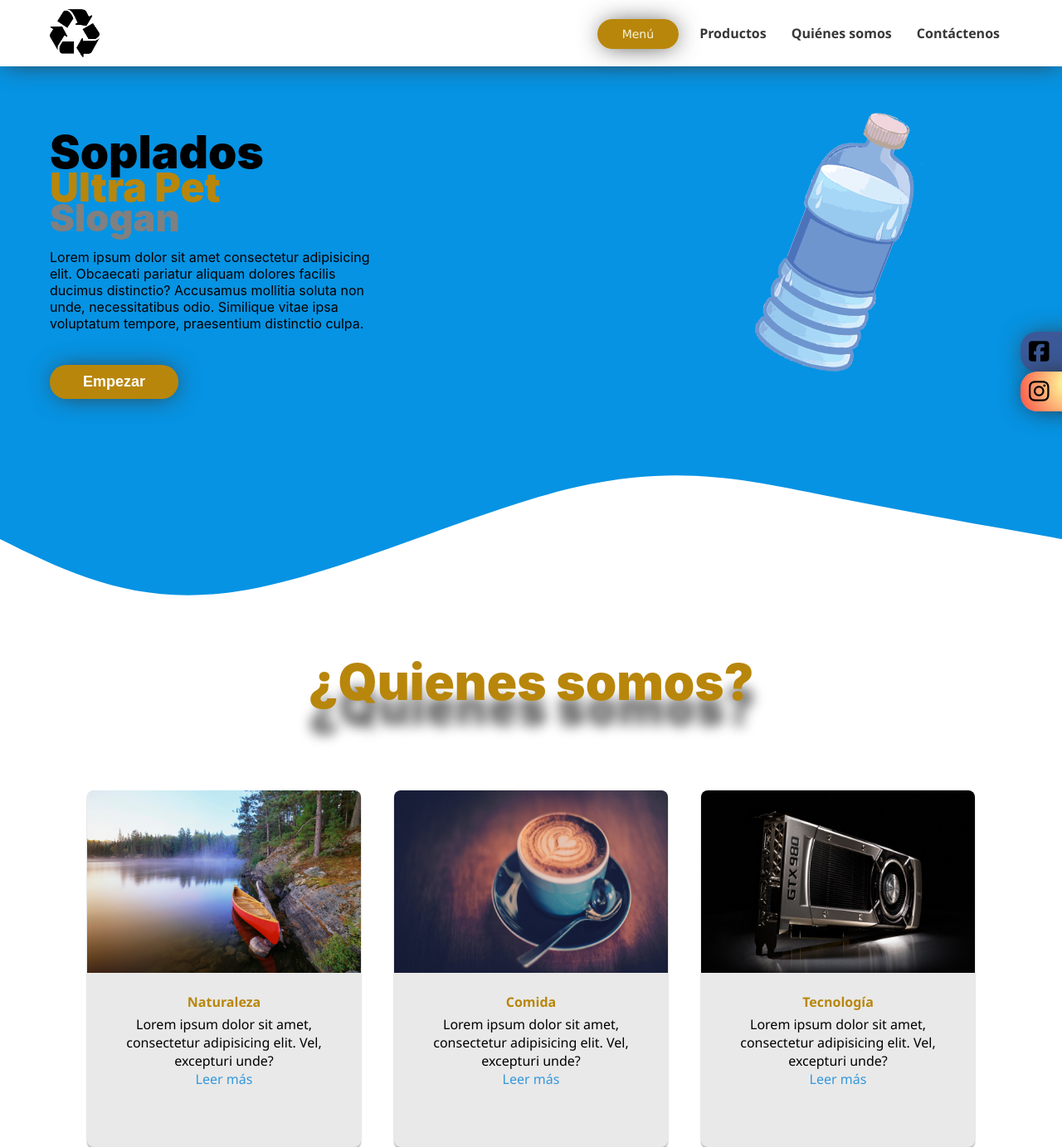
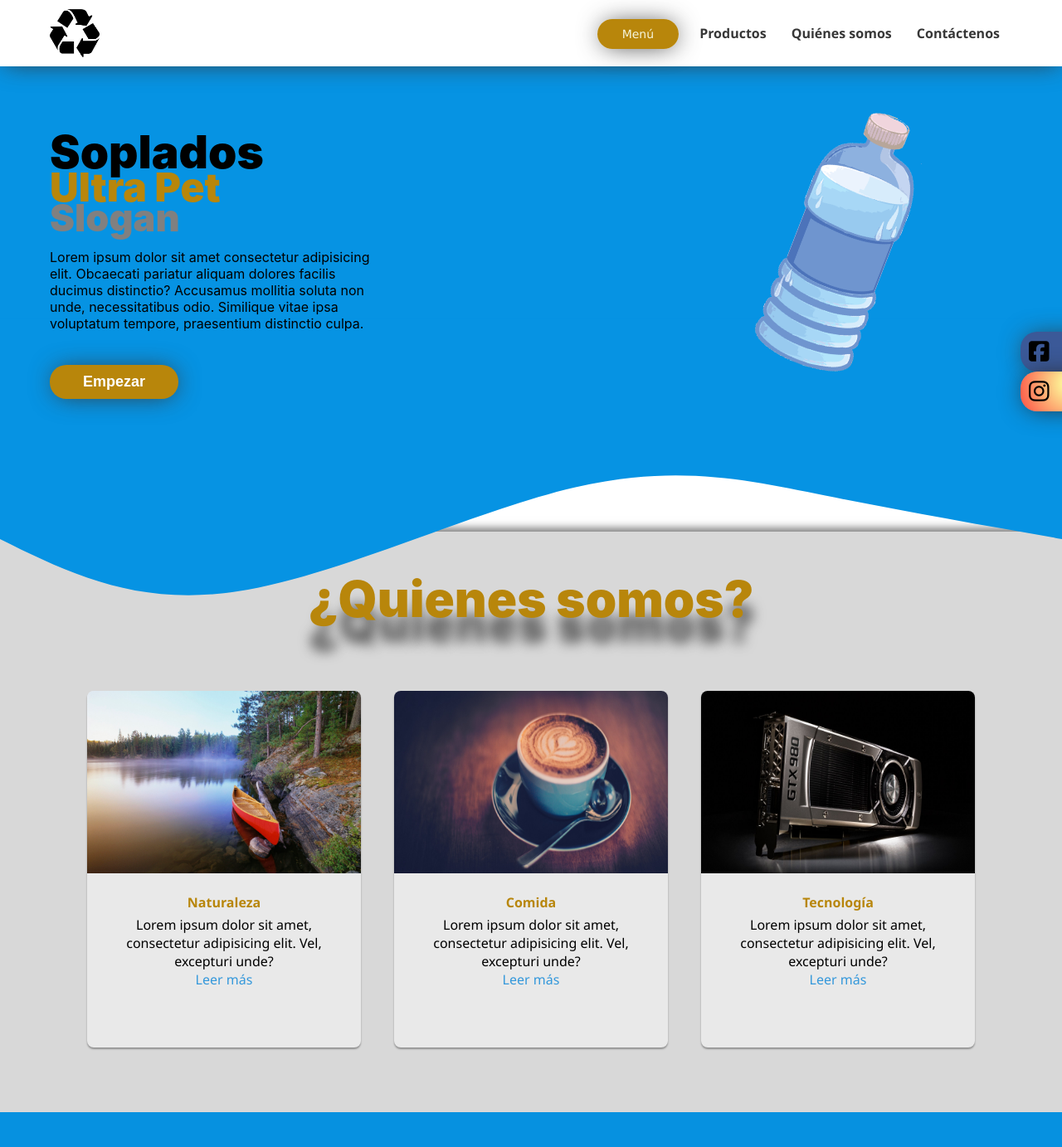
Before and after one commit to andymudz/sopladosultrapet, a PHP site: page /sopladosultrapet/ in a window 1280 px wide. Shown: the whole page at 83% size. After the commit the page ends 1341 px from the top, so only its background shows below. Run offline with PHP 8.4, Linux system fonts and the light colour scheme; some libraries are stand-ins or nearby versions.

Commit message:
ya quedo renew

```diff
--- a/css/style.css
+++ b/css/style.css
@@ -226,12 +226,20 @@ nav ul li {
 
 /*cards*/
 
+.container-quienessomos {
+  margin-top: 80px;
+  width: 100%;
+  height: 700px;
+  background: rgba(209, 209, 209, 0.842);
+  box-shadow: 1px 1px 10px 5px rgb(116, 116, 116);
+}
+
 .quienes-somos-titulo {
   position: relative;
   display: flex;
   justify-content: center;
   align-items: flex-end;
-  top: 230px;
+  top: 50px;
 }
 
 .quienes-somos-titulo h1 {
@@ -259,7 +267,7 @@ nav ul li {
 
 .container-cards {
   position: relative;
-  top: 300px;
+  top: 100px;
   width: 100%;
   max-width: 1200px;
   height: 430px;
--- a/index.php
+++ b/index.php
@@ -4,16 +4,18 @@
 
  <!-- cards seccion-->
 
+
+<div class="container-quienessomos">
  <div class="quienes-somos-titulo" id="quienes-somos">
      <h1>¿Quienes somos?</h1>
  </div>
 
- <div class="container-cards">
+ <div class="container-cards" >
      <div class="card">
          <img src="img/img1.jpg">
          <h4>Naturaleza</h4>
          <p>Lorem ipsum dolor sit amet, consectetur adipisicing elit. Vel, excepturi unde?</p>
-         <a href="#" class="abrir">Leer más</a>
+         <a href="#">Leer más</a>
      </div>
 
      <div class="card">
@@ -32,6 +34,8 @@
 
  </div>
 
+ </div>
+
  <div class="container-modal">
      <div class="modal modal-close">
          <p class="close">X</p>
```
